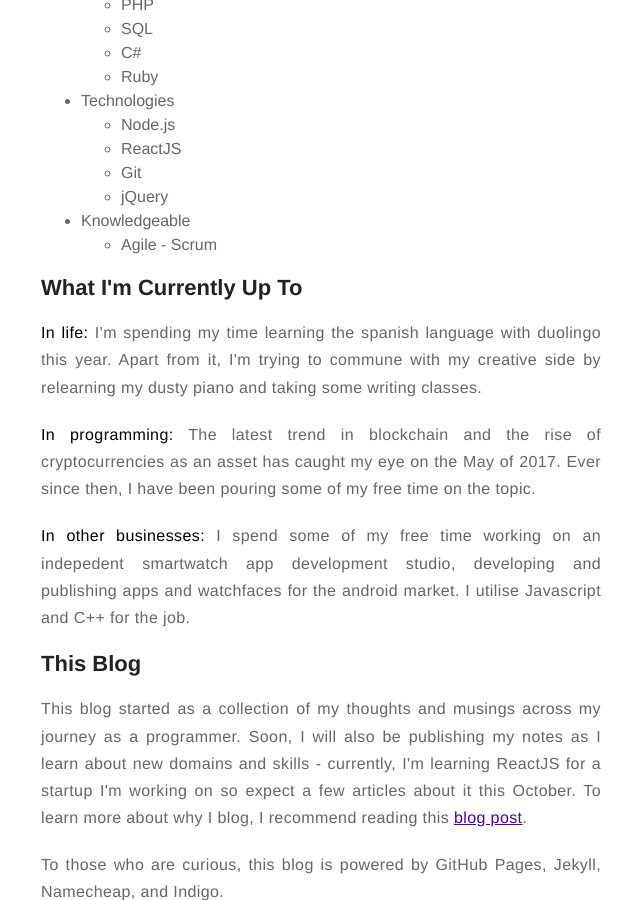
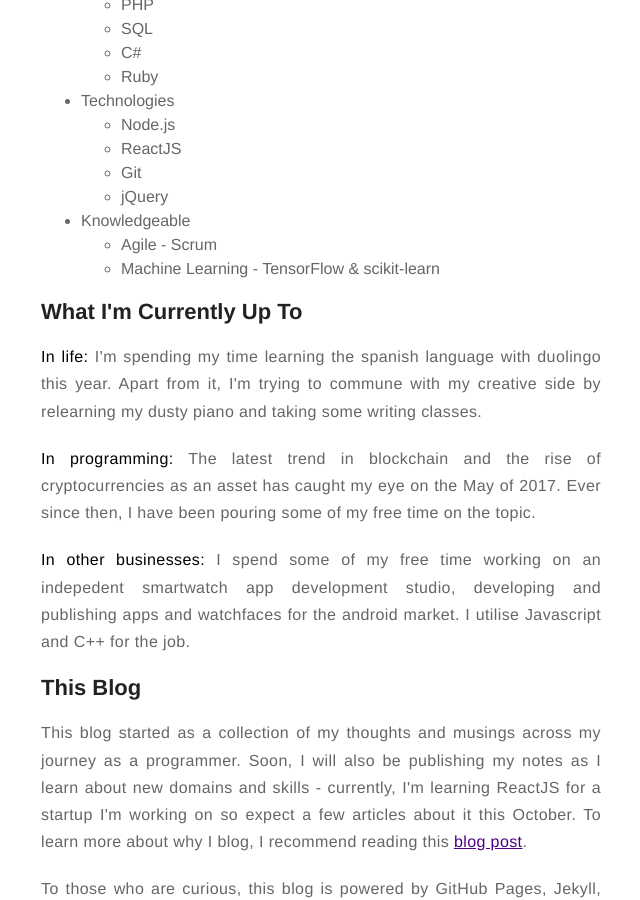
Before and after one commit to jpamata/jpamata.github.io, a Jekyll site: the page built from about.md, in a window 1280 px wide and 900 px high, scrolled down 1231 px. Shown: the whole window, without its empty margins (319-959 px from the left). Built offline with Jekyll 4.4.1, drawn with Linux system fonts in a browser that asks for light colours.

Commit message:
Update about.md

```diff
--- a/about.md
+++ b/about.md
@@ -44,6 +44,7 @@ layout: page
 	<li>Knowledgeable</li>
 	  <ul>
 		<li>Agile - Scrum</li>
+		<li>Machine Learning - TensorFlow & scikit-learn</li>
 	  </ul>
 </ul>
 
```
